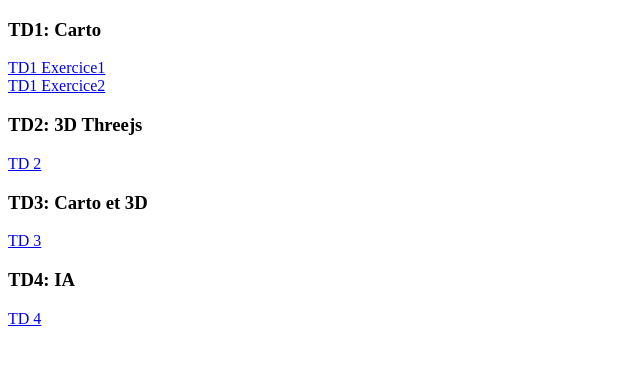
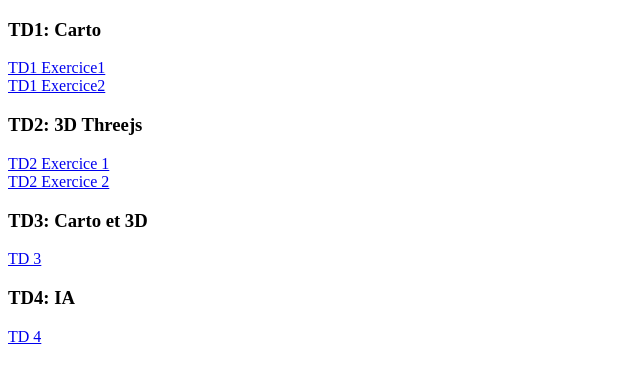
Before and after one commit to Loris-Galland/Loris-Galland.github.io, a plain HTML site: page index.html in a window 1280 px wide. Shown: the whole page, without its empty margins (0-640 px from the left). Drawn offline with Linux system fonts and the light colour scheme.

Commit message:
Changement index.html

```diff
--- a/index.html
+++ b/index.html
@@ -9,7 +9,8 @@
 	<a href="TD1/Exercice1.html">TD1 Exercice1</a><br/>
 	<a href="TD1/Exercice2.html">TD1 Exercice2</a><br/>
 	<h3>TD2: 3D Threejs</h3>
-	<a href="TD2/threejs.html">TD 2</a><br/>
+	<a href="TD2/Exercice1.html">TD2 Exercice 1</a><br/>
+	<a href="TD2/Exercice2.html">TD2 Exercice 2</a><br/>
 	<h3>TD3: Carto et 3D</h3>
 	<a href="TD3/carto3D.html">TD 3</a><br/>
 	<h3>TD4: IA</h3>
```
